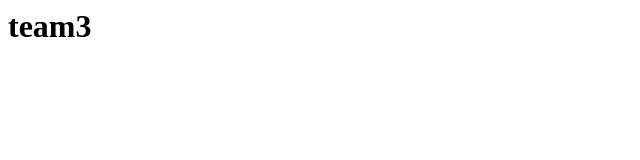
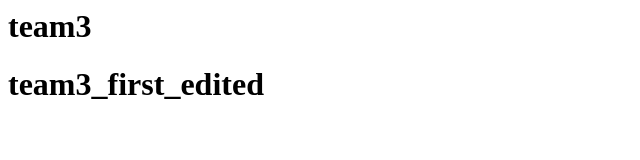
Before and after one commit to AyaSalahRagab/team3, a plain HTML site: page index.html in a window 1280 px wide. Shown: the whole page, without its empty margins (0-640 px from the left). Drawn offline with Linux system fonts and the light colour scheme.

Commit message:
Update index.html

```diff
--- a/index.html
+++ b/index.html
@@ -1 +1,2 @@
 <h1> team3 </h1>
+<h1> team3_first_edited </h1>
```
